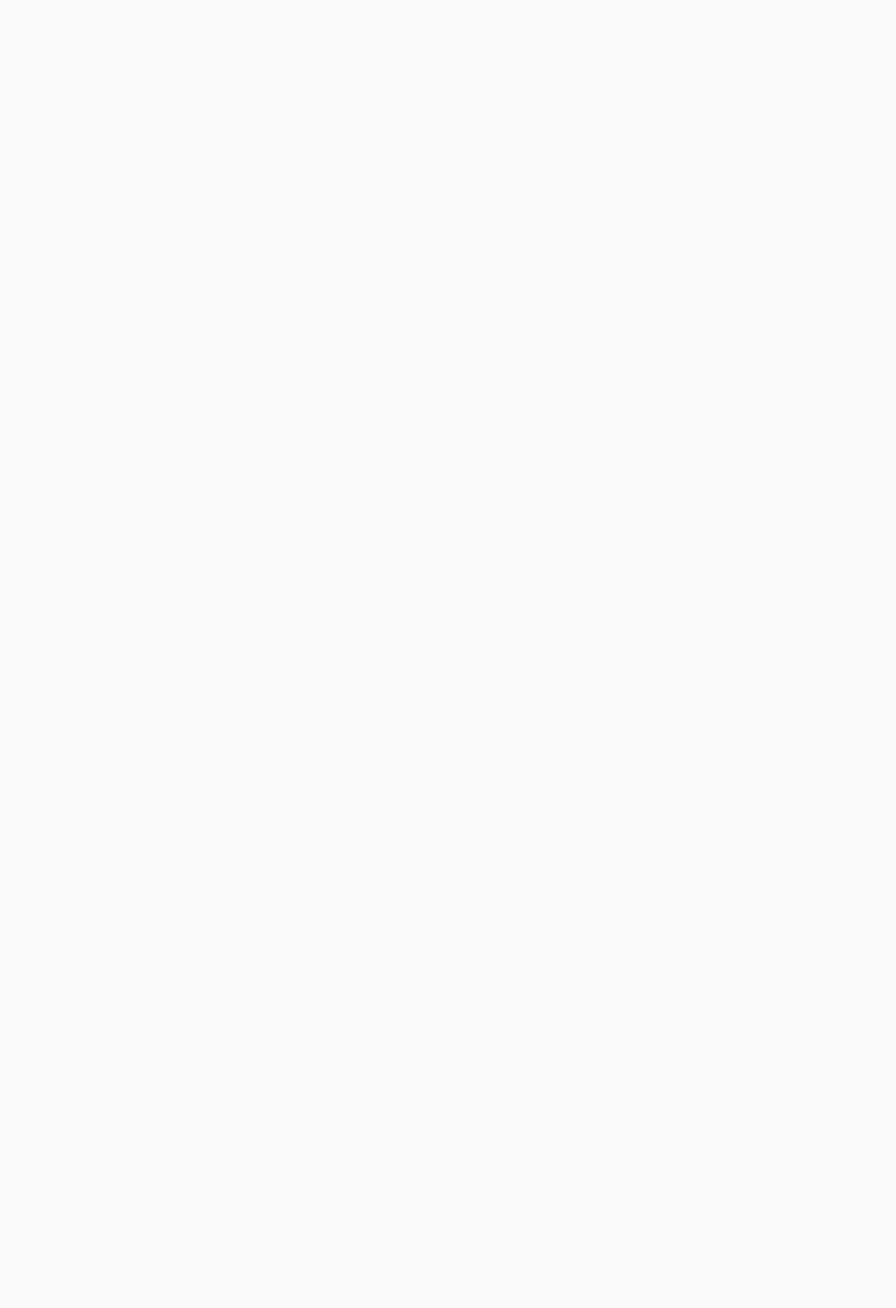
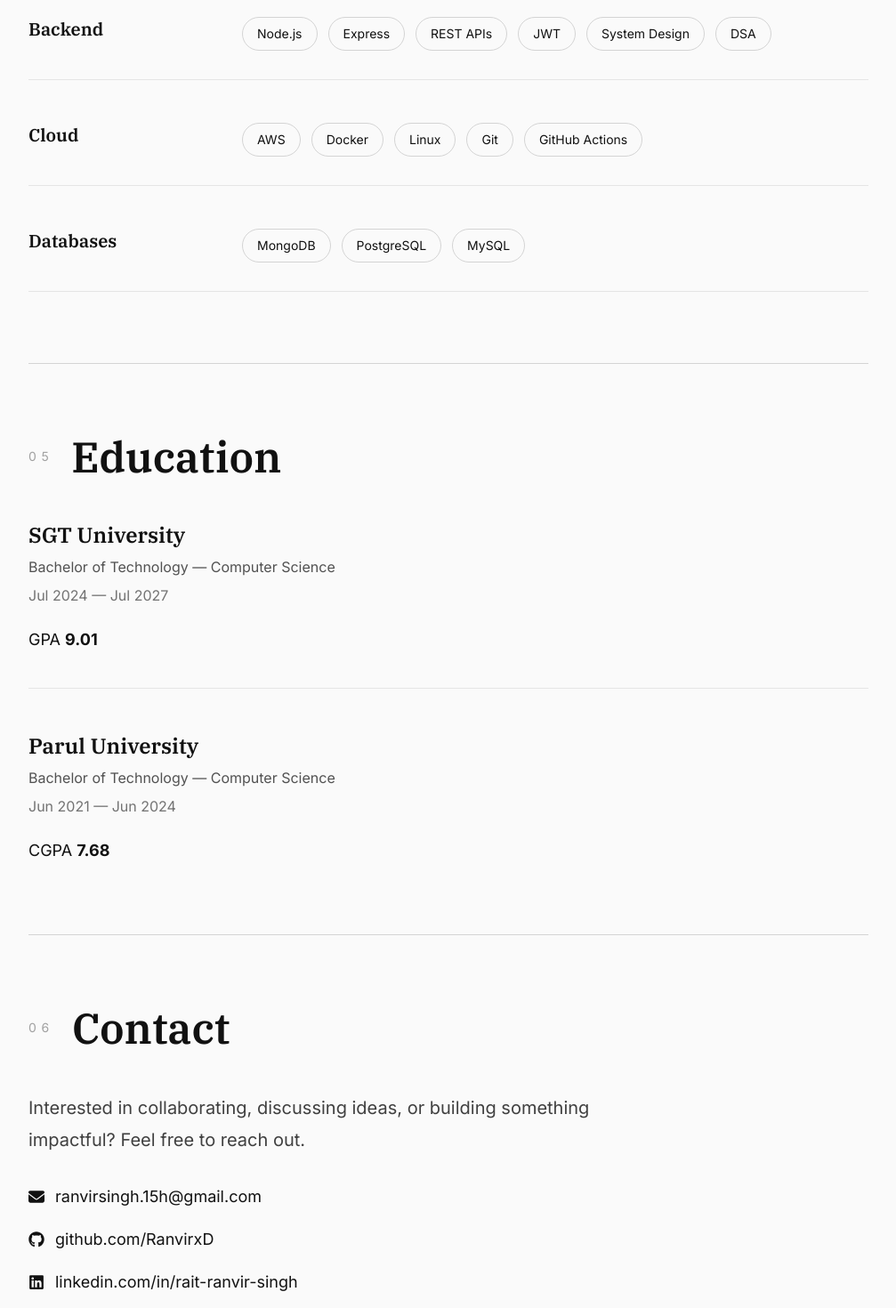
Before and after one commit to RanvirxD/RanvirxD.github.io, a React (Vite) app: page / in a window 1280 px wide. Shown: the part 3620-5090 px from the top of the page at 89% size, without its empty margins (136-1143 px from the left). Before the commit the page ends 3343 px from the top, so only its background shows below. Built offline with nearby package versions, Linux system fonts and the light colour scheme.

Commit message:
Final file updates

```diff
--- a/package.json
+++ b/package.json
@@ -11,8 +11,10 @@
   },
   "dependencies": {
     "@tailwindcss/vite": "^4.3.2",
+    "framer-motion": "^12.42.2",
     "react": "^19.2.7",
     "react-dom": "^19.2.7",
+    "react-icons": "^5.7.0",
     "tailwindcss": "^4.3.2"
   },
   "devDependencies": {
--- a/src/components/Contact.tsx
+++ b/src/components/Contact.tsx
@@ -1,3 +1,47 @@
+import Section from "./Section";
+import { FaGithub, FaLinkedin, FaEnvelope } from "react-icons/fa6";
+
 export default function Contact() {
-  return <section></section>;
+  return (
+    <Section number="06" title="Contact">
+      <div className="space-y-8">
+
+        <p className="max-w-2xl text-xl leading-9 text-neutral-700">
+          Interested in collaborating, discussing ideas, or building
+          something impactful? Feel free to reach out.
+        </p>
+
+        <div className="space-y-5 text-lg">
+
+          <a
+            href="mailto:ranvirsingh.15h@gmail.com"
+            className="flex items-center gap-3 hover:underline"
+          >
+            <FaEnvelope />
+            ranvirsingh.15h@gmail.com
+          </a>
+
+          <a
+            href="https://github.com/RanvirxD"
+            target="_blank"
+            className="flex items-center gap-3 hover:underline"
+          >
+            <FaGithub />
+            github.com/RanvirxD
+          </a>
+
+          <a
+            href="https://linkedin.com/in/rait-ranvir-singh"
+            target="_blank"
+            className="flex items-center gap-3 hover:underline"
+          >
+            <FaLinkedin />
+            linkedin.com/in/rait-ranvir-singh
+          </a>
+
+        </div>
+
+      </div>
+    </Section>
+  );
 }
--- a/src/components/Education.tsx
+++ b/src/components/Education.tsx
@@ -1,3 +1,53 @@
+import Section from "./Section";
+
 export default function Education() {
-  return <section></section>;
+  return (
+    <Section number="05" title="Education">
+      <div className="space-y-12">
+
+        <div className="border-b border-neutral-200 pb-10">
+          <h3
+            className="text-2xl font-semibold"
+            style={{ fontFamily: "IBM Plex Serif" }}
+          >
+            SGT University
+          </h3>
+
+          <p className="mt-2 text-neutral-600">
+            Bachelor of Technology — Computer Science
+          </p>
+
+          <p className="mt-2 text-neutral-500">
+            Jul 2024 — Jul 2027
+          </p>
+
+          <p className="mt-6 text-lg">
+            GPA <strong>9.01</strong>
+          </p>
+        </div>
+
+        <div>
+          <h3
+            className="text-2xl font-semibold"
+            style={{ fontFamily: "IBM Plex Serif" }}
+          >
+            Parul University
+          </h3>
+
+          <p className="mt-2 text-neutral-600">
+            Bachelor of Technology — Computer Science
+          </p>
+
+          <p className="mt-2 text-neutral-500">
+            Jun 2021 — Jun 2024
+          </p>
+
+          <p className="mt-6 text-lg">
+            CGPA <strong>7.68</strong>
+          </p>
+        </div>
+
+      </div>
+    </Section>
+  );
 }
--- a/src/components/Footer.tsx
+++ b/src/components/Footer.tsx
@@ -1,3 +1,13 @@
 export default function Footer() {
-  return <section></section>;
+  return (
+    <footer className="border-t border-neutral-300 py-10">
+      <div className="mx-auto flex max-w-5xl items-center justify-between px-6 text-sm text-neutral-500">
+
+        <p>© 2026 Ranvir Singh</p>
+
+        <p>Designed & Engineered with React + TypeScript</p>
+
+      </div>
+    </footer>
+  );
 }
--- a/src/components/Skills.tsx
+++ b/src/components/Skills.tsx
@@ -1,3 +1,60 @@
+import Section from "./Section";
+
+const skillGroups = [
+  {
+    title: "Languages",
+    skills: ["C++", "Python", "TypeScript", "JavaScript", "SQL", "Kotlin"],
+  },
+  {
+    title: "Backend",
+    skills: [
+      "Node.js",
+      "Express",
+      "REST APIs",
+      "JWT",
+      "System Design",
+      "DSA",
+    ],
+  },
+  {
+    title: "Cloud",
+    skills: ["AWS", "Docker", "Linux", "Git", "GitHub Actions"],
+  },
+  {
+    title: "Databases",
+    skills: ["MongoDB", "PostgreSQL", "MySQL"],
+  },
+];
+
 export default function Skills() {
-  return <section></section>;
+  return (
+    <Section number="04" title="Skills">
+      <div className="space-y-12">
+        {skillGroups.map((group) => (
+          <div
+            key={group.title}
+            className="grid gap-4 border-b border-neutral-200 pb-8 md:grid-cols-4"
+          >
+            <h3
+              className="text-xl font-semibold"
+              style={{ fontFamily: "IBM Plex Serif" }}
+            >
+              {group.title}
+            </h3>
+
+            <div className="md:col-span-3 flex flex-wrap gap-3">
+              {group.skills.map((skill) => (
+                <span
+                  key={skill}
+                  className="rounded-full border border-neutral-300 px-4 py-2 text-sm transition hover:bg-neutral-100"
+                >
+                  {skill}
+                </span>
+              ))}
+            </div>
+          </div>
+        ))}
+      </div>
+    </Section>
+  );
 }
--- /dev/null
+++ b/src/data/portfolio.ts
@@ -0,0 +1,94 @@
+export const personal = {
+  name: "Ranvir Singh",
+  role: "Software Engineer",
+  tagline:
+    "Engineering software that scales — from AI-powered recommendation systems to distributed cloud-native applications.",
+  email: "ranvirsingh.15h@gmail.com",
+  github: "https://github.com/RanvirxD",
+  linkedin: "https://linkedin.com/in/rait-ranvir-singh",
+  location: "Gurugram, India",
+};
+
+export const experience = [
+  {
+    company: "Nextgen Technologies",
+    role: "Linux Infrastructure Intern",
+    duration: "Feb 2024 – Apr 2024",
+    description:
+      "Managed Linux infrastructure, firewall rules, networking, and production deployments across multi-tenant environments.",
+  },
+  {
+    company: "IBM Cloud",
+    role: "AI & Cloud Intern",
+    duration: "Dec 2023 – Jan 2024",
+    description:
+      "Designed cloud preprocessing pipelines that transformed raw datasets into ML-ready structured data.",
+  },
+  {
+    company: "MySphere Infotech",
+    role: "PHP Full Stack Intern",
+    duration: "Aug 2023 – Oct 2023",
+    description:
+      "Built e-commerce solutions using PHP and WooCommerce REST APIs with payment gateway integrations.",
+  },
+];
+
+export const projects = [
+  {
+    title: "MindSpace",
+    subtitle: "AI Internship Recommendation Engine",
+    tech: ["React", "Flask", "PostgreSQL", "Redis", "LLMs"],
+    description:
+      "Hybrid recommendation engine combining LLM reasoning with deterministic ranking.",
+    github: "#",
+    demo: "#",
+  },
+  {
+    title: "MedFlow",
+    subtitle: "Distributed Hospital Management System",
+    tech: ["React", "Node.js", "MongoDB"],
+    description:
+      "Hospital referral platform with real-time resource tracking and role-based workflows.",
+    github: "#",
+    demo: "#",
+  },
+  {
+    title: "Redditor",
+    subtitle: "AI Code Translation Platform",
+    tech: ["TypeScript", "AST", "LLMs"],
+    description:
+      "Real-time multilingual code translation supporting 19+ languages.",
+    github: "#",
+    demo: "#",
+  },
+];
+
+export const skills = {
+  Languages: [
+    "C++",
+    "Python",
+    "TypeScript",
+    "JavaScript",
+    "SQL",
+    "Kotlin",
+  ],
+  Backend: [
+    "Node.js",
+    "Express",
+    "REST APIs",
+    "JWT",
+    "System Design",
+  ],
+  Cloud: [
+    "AWS",
+    "Docker",
+    "Linux",
+    "Git",
+    "GitHub Actions",
+  ],
+  Databases: [
+    "MongoDB",
+    "PostgreSQL",
+    "MySQL",
+  ],
+};
```
Also changed, not shown: 1 other file (tests, documents, lock files or other folders).
